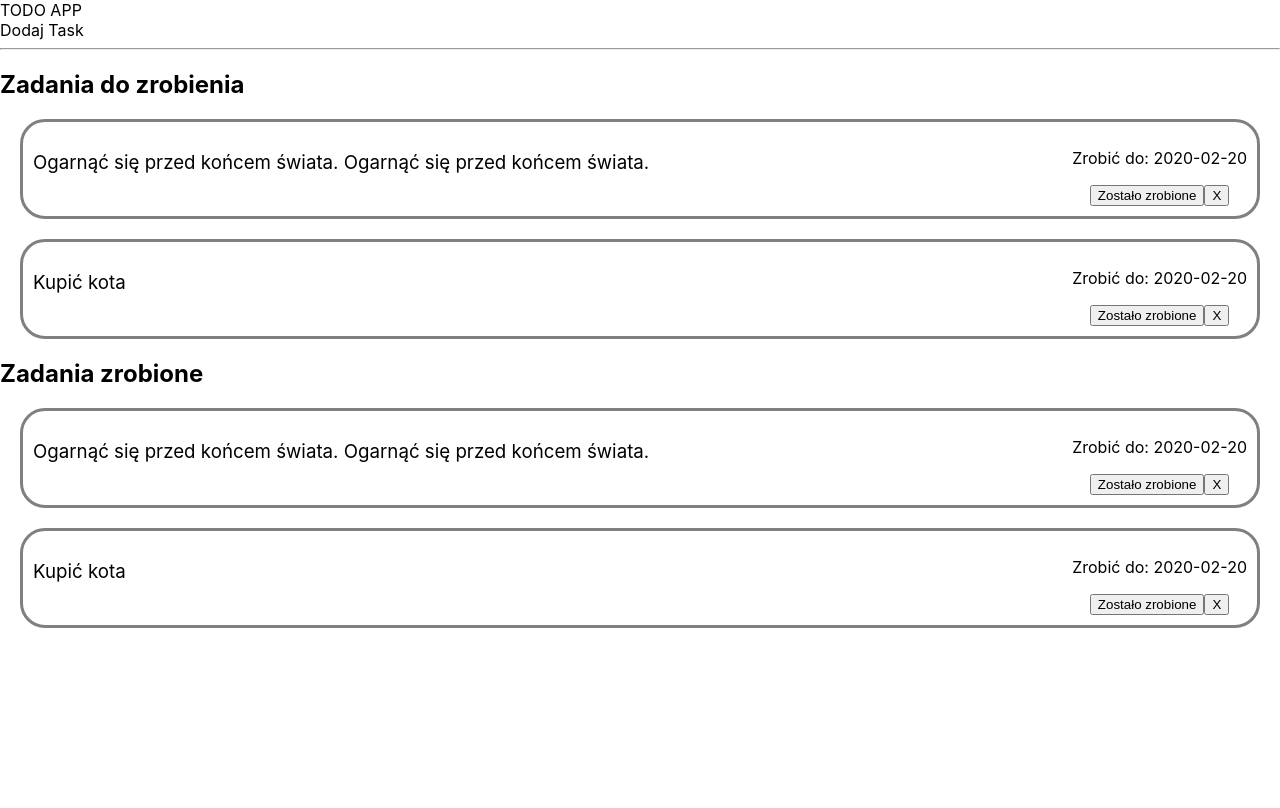
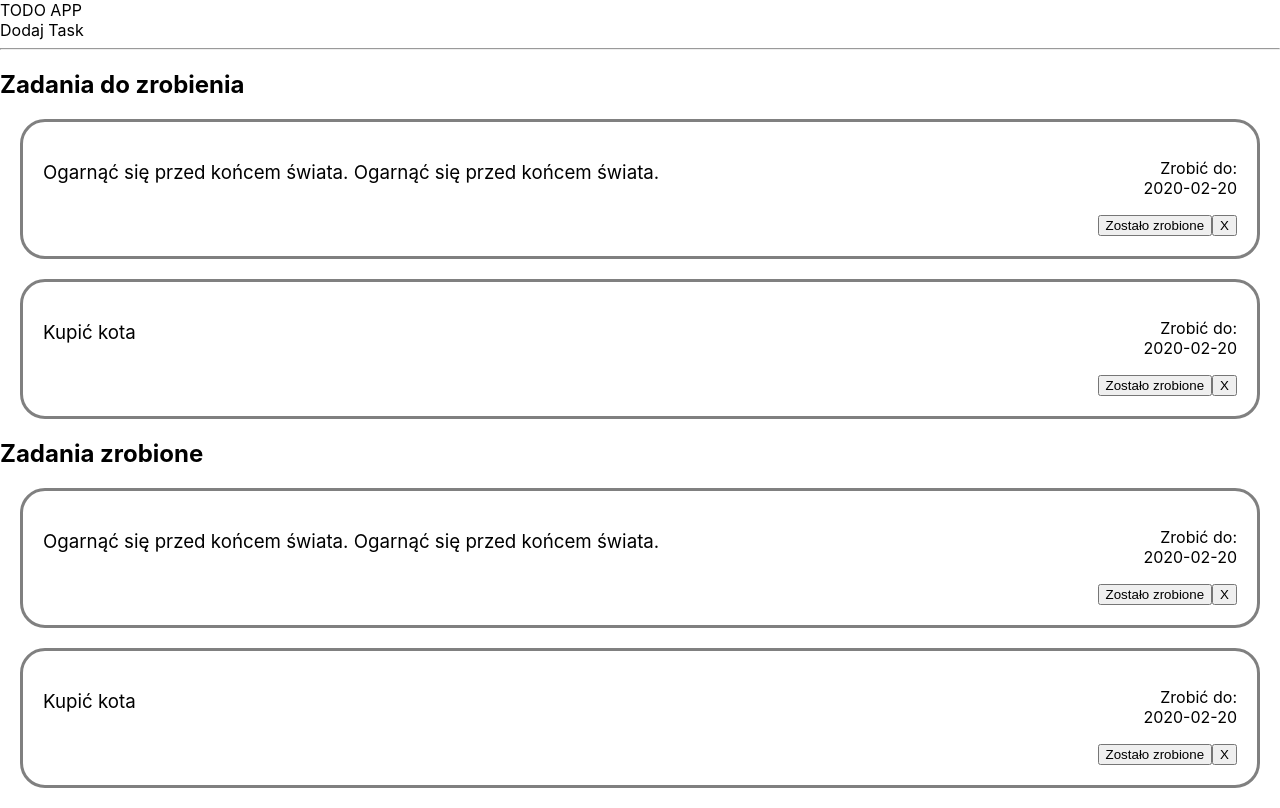
Before and after one commit to rucpata/ToDo_app, a React (Create React App) app: page / in a window 1280 px wide. Built offline with nearby package versions, Linux system fonts and the light colour scheme.

Commit message:
delete and done

```diff
--- a/src/components/App.js
+++ b/src/components/App.js
@@ -28,11 +28,33 @@ class App extends Component {
   }
 
   deleteTask = (id) => {
-    console.log('detele' + id)
+    // const tasks = [...this.state.tasks]
+    // const index = tasks.findIndex(task => task.id === id)
+    // tasks.splice(index, 1)
+    // this.setState({
+    //   tasks
+    // })
+
+    let tasks = [...this.state.tasks];
+    tasks = tasks.filter(task => task.id !== id);
+    this.setState({
+      tasks
+    })
   }
 
   changeTaskStatus = (id) => {
-    console.log('change' + id)
+    // let tasks = Array.from(this.state.tasks);
+    const tasks = [...this.state.tasks];
+    tasks.forEach(task => {
+      if(task.id === id){
+        task.active = false;
+        task.finishDate = new Date().getTime()
+      }
+    })
+
+    this.setState({
+      tasks
+    })
   }
 
   render(){
--- a/src/components/Task.css
+++ b/src/components/Task.css
@@ -1,5 +1,5 @@
 .task {
-    padding: 10px;
+    padding: 20px;
     margin: 20px 20px;
     border-radius: 25px;
     border: 3px solid gray;
@@ -9,7 +9,9 @@
 
 .taskname{
     font-weight: normal;
+    flex: 2;
 }
 .taskrest{
-    text-align: center;
+    text-align: right;
+    flex: 1;
 }
--- a/src/components/Task.js
+++ b/src/components/Task.js
@@ -10,7 +10,7 @@ const Task = props => {
         <div className='task'>
             <h3 className='taskname'>{name}</h3>
             <div className='taskrest'>
-                <p>Zrobić do: {date}</p>
+                <p>Zrobić do: <br/>{date}</p>
                 <button onClick={() => props.change(id)}>Zostało zrobione</button>
                 <button onClick={() => props.delete(id)}>X</button>
             </div>
```
